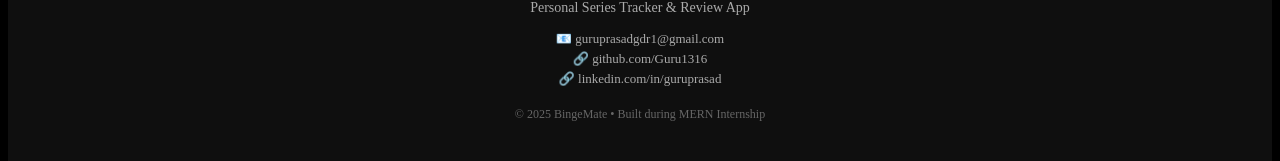
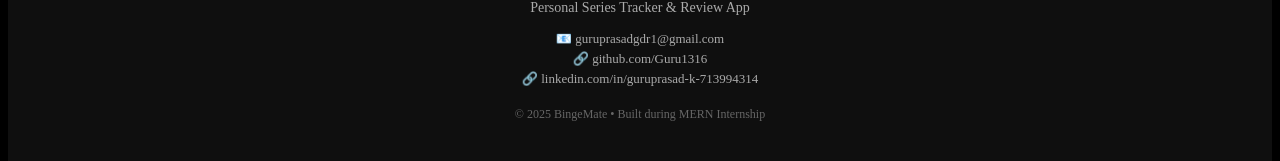
Before and after one commit to Guru1316/BingeMate-V1.2, a React (Vite) app: page /about in a window 1280 px wide. Shown: the part 1047-1208 px from the top of the page. Built offline with nearby package versions, Linux system fonts and the light colour scheme.

Commit message:
Modified

```diff
--- a/src/components/Footer.jsx
+++ b/src/components/Footer.jsx
@@ -14,7 +14,7 @@ const Footer = () => {
                 <div className="footer-contact">
                     <p>📧 guruprasadgdr1@gmail.com</p>
                     <p>🔗 github.com/Guru1316</p>
-                    <p>🔗 linkedin.com/in/guruprasad</p>
+                    <p>🔗 linkedin.com/in/guruprasad-k-713994314</p>
                 </div>
 
                 <p className="footer-copy">
```
